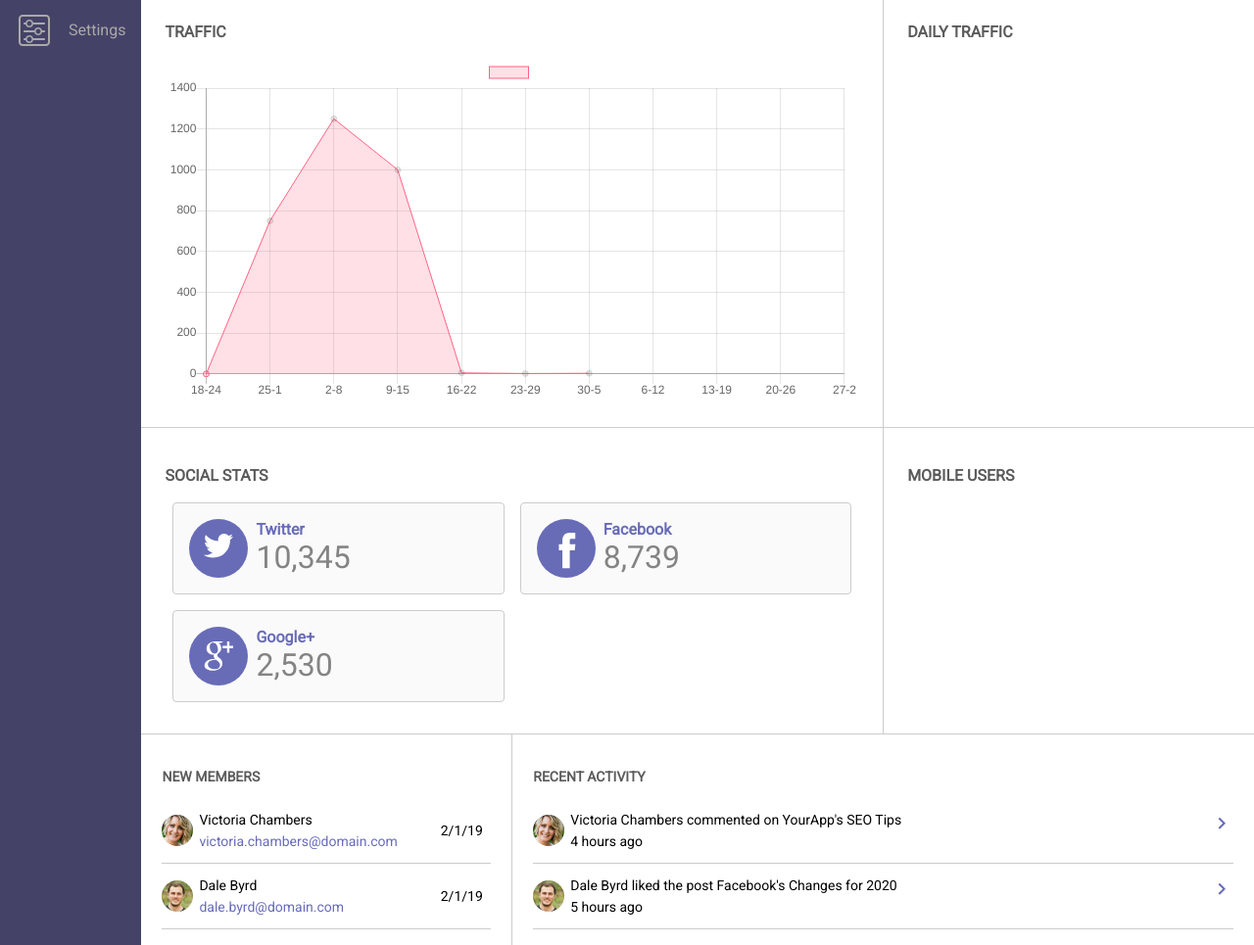
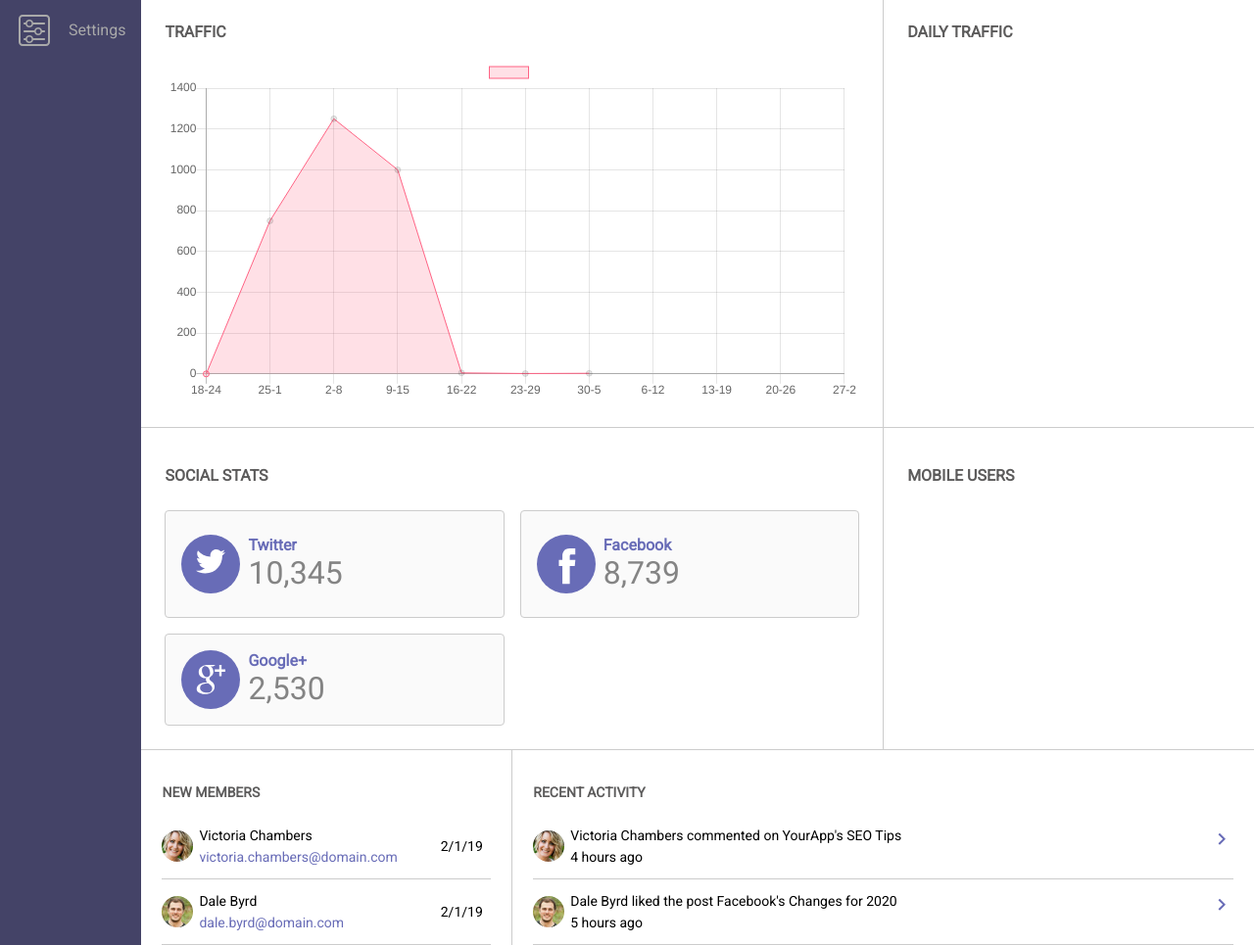
Before and after one commit to kylesureline/Web-App-Dashboard, a plain HTML site: page index.html in a window 1280 px wide. Shown: the part 275-1240 px from the top of the page at 98% size. Drawn offline with nearby package versions, Linux system fonts and the light colour scheme.

Commit message:
fix social stats responsiveness again

```diff
--- a/scss/components/_grid.scss
+++ b/scss/components/_grid.scss
@@ -93,6 +93,10 @@
 .social-stats {
   grid-area: social-stats;
   display: grid;
+  grid-gap: .5em;
+  @media (min-width: 768px) {
+    grid-gap: 1em;
+  }
   grid-template-columns: repeat(auto-fit, minmax(250px, 1fr));
   grid-template-rows: 44px repeat(auto-fill, 110px);
   h3 {
@@ -100,7 +104,7 @@
   }
   .network {
     padding: 1em;
-    margin: .5em;
+    // margin: .5em;
     border: 1px solid map-get($theme-tertiary, 4);
     border-radius: 4px;
     background-color: map-get($theme-tertiary, 5);
@@ -121,6 +125,7 @@
   }
   .icon-bg {
     grid-area: icon;
+    margin: auto 0;
   }
   .stats {
     grid-area: stats;
```
Also changed, not shown: css/styles.css.
